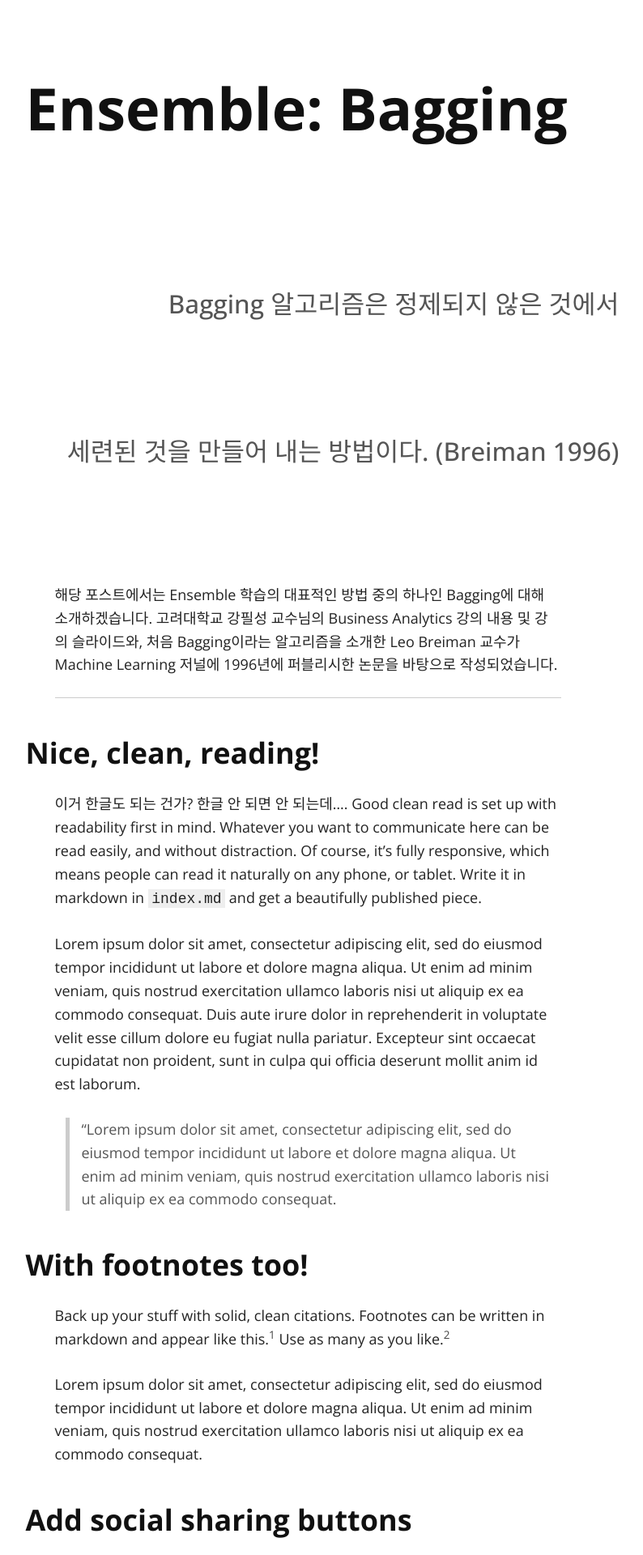
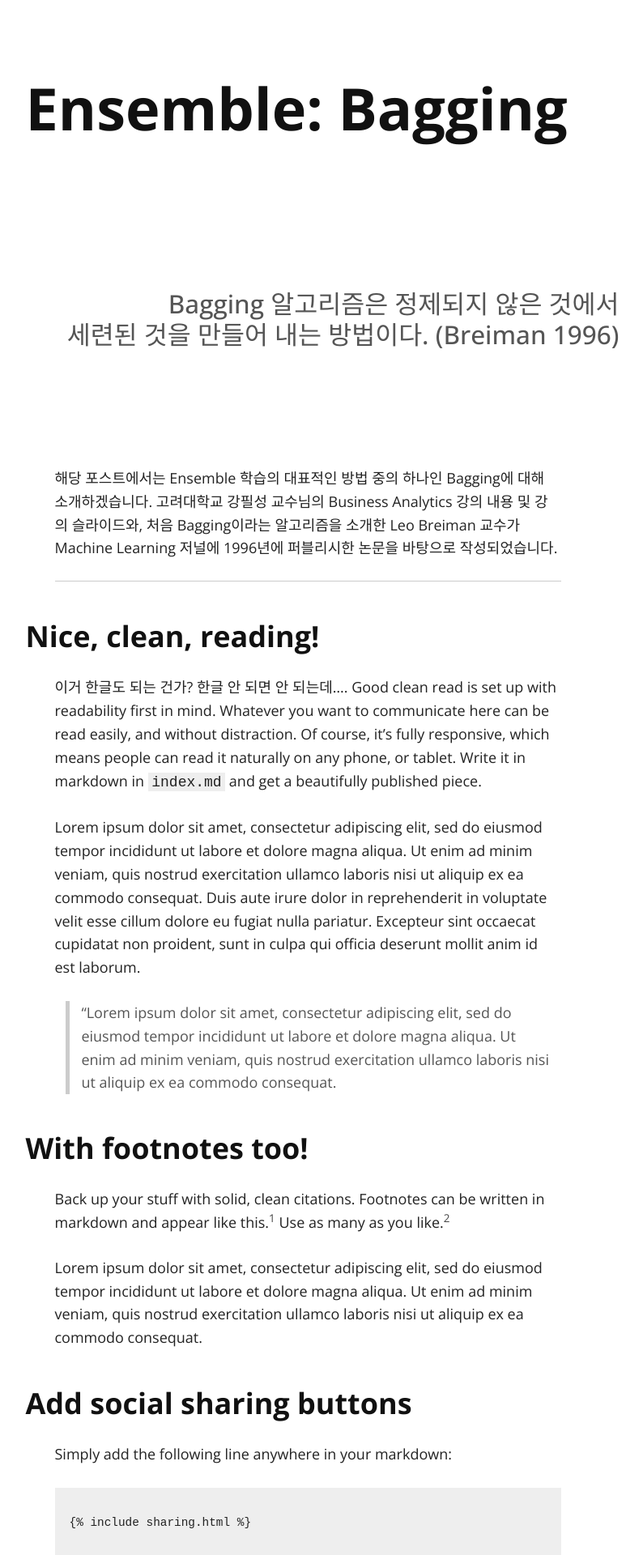
Before and after one commit to seokchaeyoon/seokchaeyoon.github.io, a Jekyll site: the page built from index.md, in a window 1280 px wide. Shown: the top 1920 px of the page at 81% size, without its empty margins (260-1054 px from the left). Built offline with Jekyll 4.4.1, drawn with Linux system fonts in a browser that asks for light colours; nearby versions of some CDN libraries; our own code applies the rules of GitHub Pages for plain Markdown files.

```diff
--- a/index.md
+++ b/index.md
@@ -2,8 +2,7 @@
 layout: default
 ---
 
-## Bagging 알고리즘은 정제되지 않은 것에서
-## 세련된 것을 만들어 내는 방법이다. (Breiman 1996)
+## Bagging 알고리즘은 정제되지 않은 것에서 <br> 세련된 것을 만들어 내는 방법이다. (Breiman 1996)
 
 해당 포스트에서는 Ensemble 학습의 대표적인 방법 중의 하나인 Bagging에 대해 소개하겠습니다. 고려대학교 강필성 교수님의 Business Analytics 강의 내용 및 강의 슬라이드와, 처음 Bagging이라는 알고리즘을 소개한 Leo Breiman 교수가 Machine Learning 저널에 1996년에 퍼블리시한 논문을 바탕으로 작성되었습니다.
 
```
